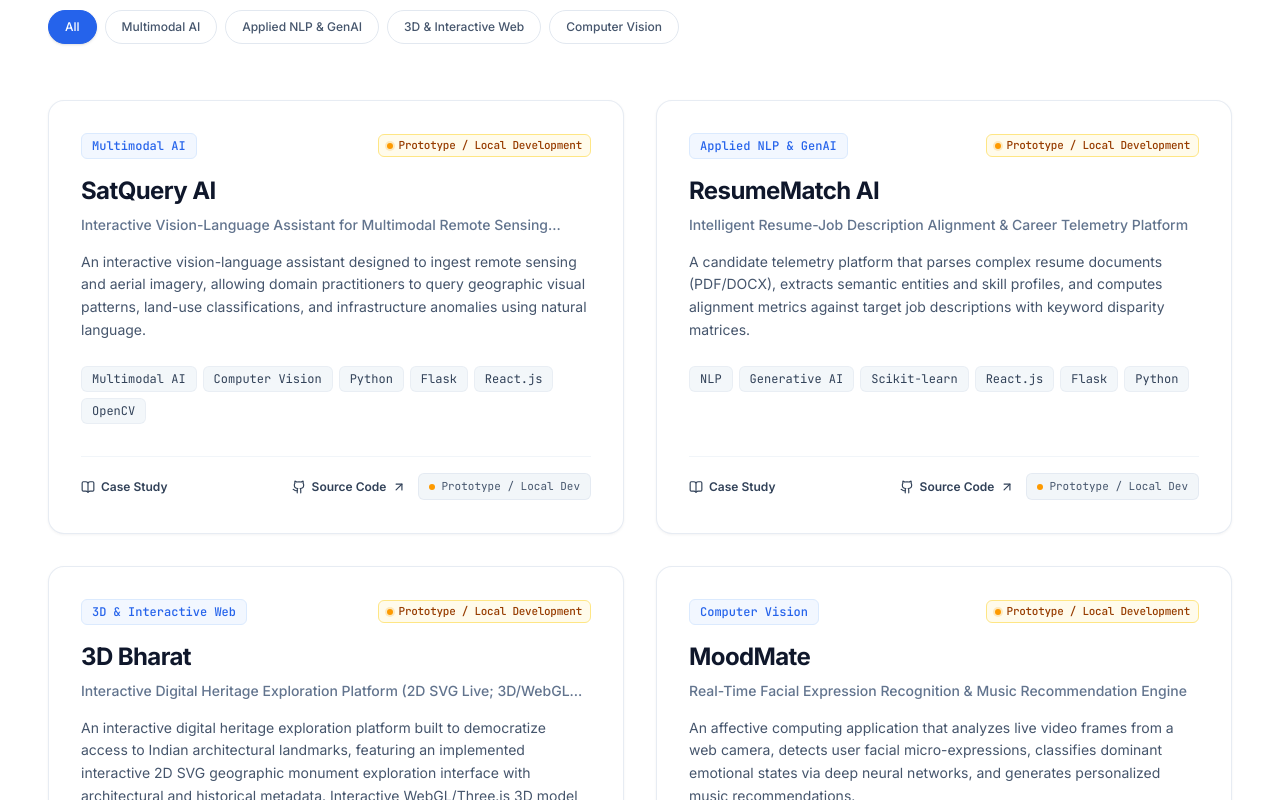
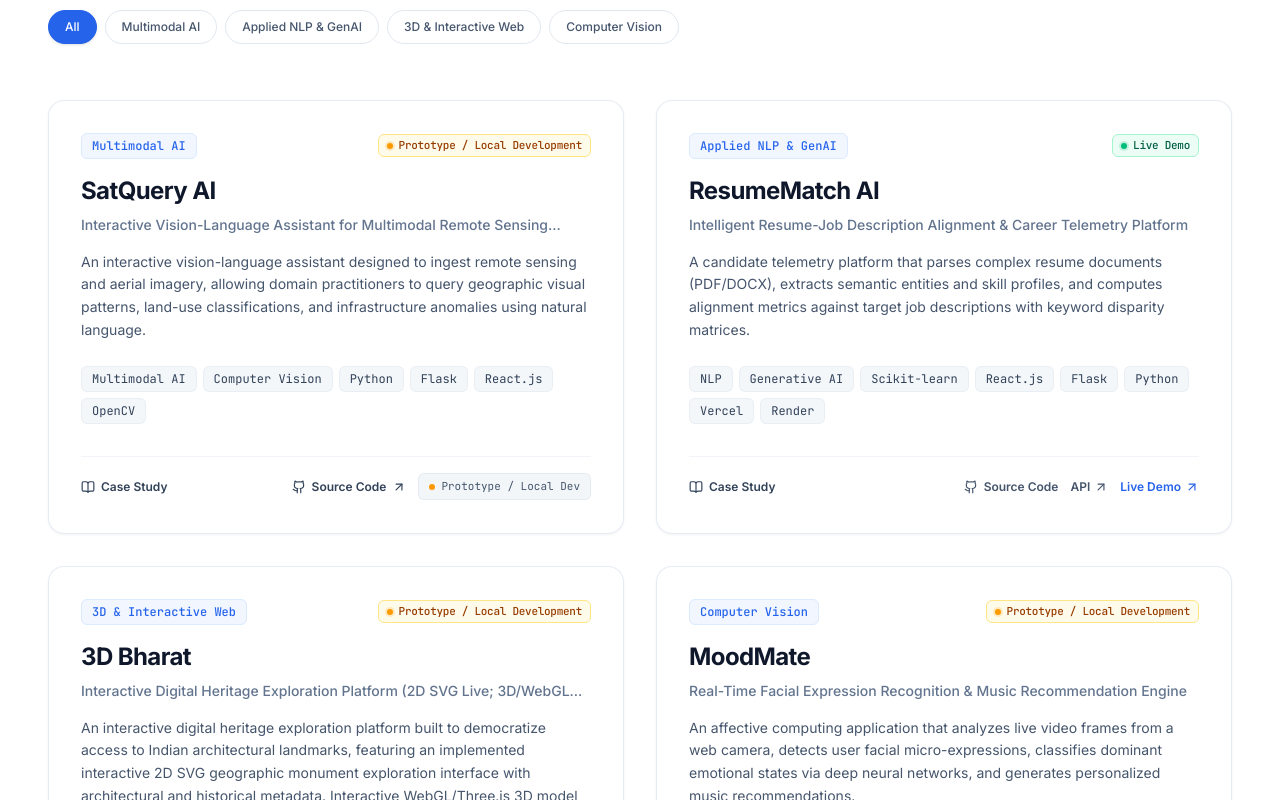
Before and after one commit to Harsha1704/portfolio, a Next.js app: page /projects in a window 1280 px wide. Shown: the part 480-1280 px from the top of the page. Built offline with nearby package versions, Linux system fonts and the light colour scheme; no server answers.

Commit message:
feat(phase15): comprehensive QA audit, ResumeMatch live deployment links, and factual accuracy verification

```diff
--- a/components/projects/CaseStudyHero.tsx
+++ b/components/projects/CaseStudyHero.tsx
@@ -64,6 +64,17 @@ export const CaseStudyHero: React.FC<CaseStudyHeroProps> = ({ project }) => {
               <span>Launch Live Demo</span>
               <ArrowUpRight className="w-4 h-4" />
             </a>
+            {project.apiUrl && (
+              <a
+                href={project.apiUrl}
+                target="_blank"
+                rel="noopener noreferrer"
+                className="inline-flex items-center gap-2 bg-slate-100 text-slate-800 font-medium text-sm px-5 py-2.5 rounded-xl border border-slate-200 shadow-sm hover:bg-slate-200 hover:text-slate-900 transition-all focus:outline-none focus:ring-2 focus:ring-slate-400"
+              >
+                <span>Backend API</span>
+                <ArrowUpRight className="w-4 h-4" />
+              </a>
+            )}
             {project.repoUrl && (
               <a
                 href={project.repoUrl}
--- a/components/projects/ProjectCard.tsx
+++ b/components/projects/ProjectCard.tsx
@@ -76,7 +76,7 @@ export const ProjectCard: React.FC<ProjectCardProps> = ({
         </Link>
 
         {project.liveUrl ? (
-          <div className="flex items-center gap-3">
+          <div className="flex flex-wrap items-center gap-3">
             {project.repoUrl && (
               <a
                 href={project.repoUrl}
@@ -87,6 +87,18 @@ export const ProjectCard: React.FC<ProjectCardProps> = ({
               >
                 <GithubIcon className="w-3.5 h-3.5" />
                 <span>Source Code</span>
+              </a>
+            )}
+            {project.apiUrl && (
+              <a
+                href={project.apiUrl}
+                target="_blank"
+                rel="noopener noreferrer"
+                className="inline-flex items-center gap-1 text-xs font-semibold text-slate-600 hover:text-slate-900 py-1.5 transition-colors"
+                aria-label={`View ${project.title} backend API`}
+              >
+                <span>API</span>
+                <ArrowUpRight className="w-3.5 h-3.5" />
               </a>
             )}
             <a
--- a/data/projects.ts
+++ b/data/projects.ts
@@ -300,7 +300,7 @@ export const projectsData: Project[] = [
           component: "Python Flask REST Application",
           description: "Validates input payloads, executes extraction pipelines, and serializes match diagnostics to JSON.",
           status: "implemented",
-          badgeText: "Local Dev Service",
+          badgeText: "Live REST API",
         },
         {
           stage: "User Interface",
@@ -335,18 +335,19 @@ export const projectsData: Project[] = [
         title: "Candidate Telemetry Gauges & Revision Matrices",
         description: "Visualizes candidate compatibility tiers (Good Fit, Potential Fit, No Fit), keyword alignment bars, missing skills checklists, and prioritized resume revision recommendations.",
       },
-      operationalCaveat: "Runs as a local development service in Python Flask and React; production cloud deployment is planned for future microservice clustering.",
+      operationalCaveat: "Interactive web client deployed live on Vercel; Python Flask REST API deployed on Render with automated health monitoring. Free-tier cloud instances may require a brief wake-up period on initial request.",
     },
 
     title: "ResumeMatch AI",
     subtitle: "Intelligent Resume-Job Description Alignment & Career Telemetry Platform",
     category: "Applied NLP & GenAI",
-    status: "prototype",
-    statusLabel: "Prototype / Local Development",
+    status: "live",
+    statusLabel: "Live Demo",
     summary:
       "A candidate telemetry platform that parses complex resume documents (PDF/DOCX), extracts semantic entities and skill profiles, and computes alignment metrics against target job descriptions with keyword disparity matrices.",
-    tags: ["NLP", "Generative AI", "Scikit-learn", "React.js", "Flask", "Python"],
-    liveUrl: null,
+    tags: ["NLP", "Generative AI", "Scikit-learn", "React.js", "Flask", "Python", "Vercel", "Render"],
+    liveUrl: "https://frontend-mu-rust-l6t4ywn0qf.vercel.app",
+    apiUrl: "https://resumematch-ai-api-atil.onrender.com",
     repoUrl: "https://github.com/Harsha1704/ResumeMatch_AI",
     timeline: "2024 - Present",
     featured: true,
@@ -472,6 +473,7 @@ export const projectsData: Project[] = [
       "Weighted requirement coverage engine distinguishing required, optional, and negated skills (verified in job_matching.py).",
       "Curated technology alias database eliminating false positive matches for short acronyms.",
       "Extensive test harness with 292 passing automated tests and 97.65% code coverage.",
+      "Live multi-tier cloud deployment: React client deployed on Vercel and Flask REST microservice deployed on Render.",
     ],
     plannedFeatures: [
       "Interview Intelligence module generating tailored technical and behavioral preparation questions.",
@@ -481,8 +483,8 @@ export const projectsData: Project[] = [
     ],
     techStack: [
       { category: "NLP & Machine Learning", items: ["Python", "Scikit-learn (Logistic Regression)", "TF-IDF FeatureUnion (Word + Char)", "NLTK / Regex"] },
-      { category: "Backend & API", items: ["Flask", "RESTful Architecture", "PyPDF2", "python-docx", "Pytest (292 tests)"] },
-      { category: "Frontend", items: ["React.js", "TypeScript", "Tailwind CSS", "Framer Motion"] },
+      { category: "Backend & API", items: ["Flask", "RESTful Architecture", "PyPDF2", "python-docx", "Pytest (292 tests)", "Render"] },
+      { category: "Frontend & Deployment", items: ["React.js", "TypeScript", "Tailwind CSS", "Framer Motion", "Vercel"] },
       { category: "Storage (Planned)", items: ["PostgreSQL", "Supabase"] },
     ],
     challenges: [
@@ -506,6 +508,7 @@ export const projectsData: Project[] = [
         "Verified production codebase with 292 passing automated tests and 97.65% code coverage (documented in test-results.txt).",
         "Source-verified calibrated Logistic Regression and word/char TF-IDF feature union pipelines (resume_ml/classical.py, features.py).",
         "Source-verified weighted taxonomy requirement matching engine detecting mandatory vs optional skills and negated claims (backend/app/services/job_matching.py).",
+        "Live dual-tier deployment: Interactive web client on Vercel (https://frontend-mu-rust-l6t4ywn0qf.vercel.app) backed by live Flask REST API on Render (https://resumematch-ai-api-atil.onrender.com/health).",
       ],
       limitations: [
         "Jaccard similarity index is a historical baseline formulation; the production codebase uses weighted taxonomy coverage.",
--- a/types/index.ts
+++ b/types/index.ts
@@ -114,6 +114,7 @@ export interface Project {
   summary: string;
   tags: string[];
   liveUrl: string | null;
+  apiUrl?: string | null;
   repoUrl: string | null;
   timeline: string;
   featured: boolean;
```
Also changed, not shown: 2 other files (tests, documents, lock files or other folders).
